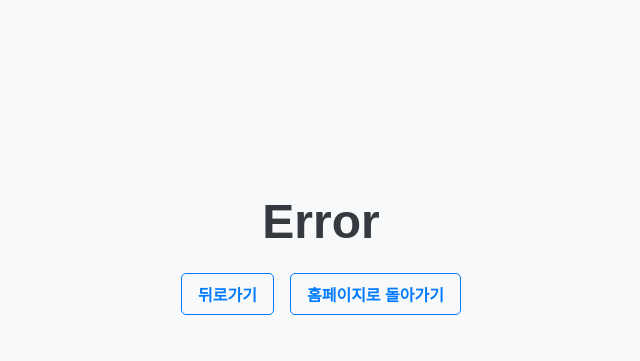
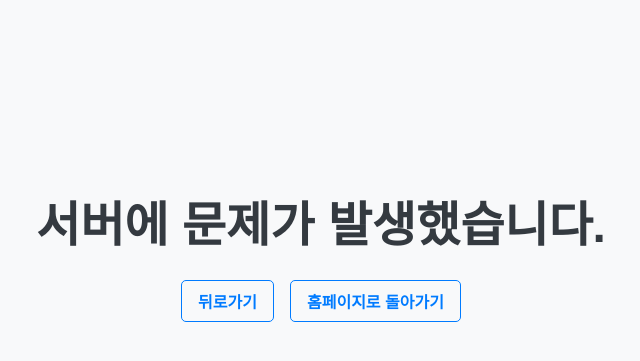
Before and after one commit to kdk1026/BaseFront, a Java web app: template src/main/webapp/WEB-INF/jsp/error/exception.jsp in a window 1280 px wide. Shown: the part 162-523 px from the top of the page, without its empty margins (319-959 px from the left). Run offline with Tomcat 11, a stand-in JSP engine, Linux system fonts and the light colour scheme; the template is opened without the code that fills it, so the values that code supplies are empty.

Commit message:
에러 대신 다른 문구로 변경

```diff
--- a/src/main/webapp/WEB-INF/jsp/error/exception.jsp
+++ b/src/main/webapp/WEB-INF/jsp/error/exception.jsp
@@ -48,7 +48,7 @@
 </head>
 <body>
     <div class="container">
-        <h1>Error</h1>
+        <h1>서버에 문제가 발생했습니다.</h1>
         <p>${message}</p>
         <div class="button-container">
             <a href="javascript:history.back()">뒤로가기</a>
```
